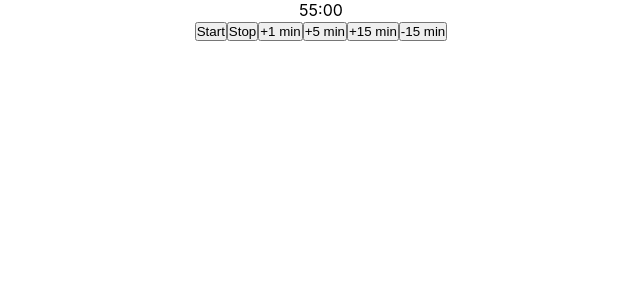
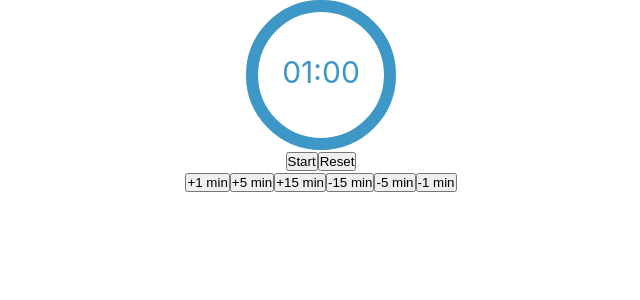
Before and after one commit to skiffter1337/react-timer, a React (Create React App) app: page / in a window 1280 px wide. Shown: the top 300 px of the page, without its empty margins (319-959 px from the left). Built offline with nearby package versions, Linux system fonts and the light colour scheme.

Commit message:
add progressbar, configure logic

```diff
--- a/src/Components/Timer/Timer.module.css
+++ b/src/Components/Timer/Timer.module.css
@@ -1,4 +1,9 @@
 .progressbar {
-    width: 300px;
-    height: 300px;
+    width: 150px;
+
 }
+
+.timerValue {
+    font-size: 160px;
+    border: 2px solid #ff0009;
+}
--- a/src/Components/Timer/Timer.tsx
+++ b/src/Components/Timer/Timer.tsx
@@ -3,75 +3,143 @@ import 'react-circular-progressbar/dist/styles.css';
 import {SuperButton} from "./SuperButton/SuperButton";
 import {Settings} from "./Settings/Settings";
 import s from './Timer.module.css'
+import {CircularProgressbar} from "react-circular-progressbar";
 
+type TimerControlButtonsConfigType = {
+    [key: number]: TimerControlButtonConfigType[]
+}
+type TimerControlButtonConfigType = {
+    text: string
+    callback: () => void
+}
 
 export const Timer = () => {
 
-
-    const [timeLeft, setTimeLeft] = useState(55 * 60)
-    const [isStarted, setIsStarted] = useState(false)
-    const [intervalId, setIntervalId] = useState(setInterval(()=> {}, 1000))
+    const [totalTime, setTotalTime] = useState<number>(0)
+    const [timeLeft, setTimeLeft] = useState(1 * 60)
+    const [timerStatus, setTimerStatus] = useState(0)
+    const [intervalId, setIntervalId] = useState(setInterval(() => {
+    }, 1000))
 
     let minutes = Math.floor(timeLeft / 60)
     let seconds = Math.floor((timeLeft - minutes * 60))
 
     useEffect(() => {
-        if(intervalId) {
+        if (intervalId) {
             setIntervalId(setInterval(() => {
-            isStarted &&
+                timerStatus === 1 &&
                 setTimeLeft((timeLeft) => timeLeft >= 1 ? timeLeft - 1 : 0)
-        }, 1000))
+            }, 100))
         }
+
         return () => {
             if (intervalId) {
                 clearInterval(intervalId)
             }
         }
-    }, [isStarted])
+    }, [timerStatus])
+
+    useEffect(() => {totalTime > 3600 && setTotalTime(3600)}, [totalTime])
 
     useEffect(() => {
-        if(timeLeft >= 3600) {
-            setTimeLeft(3600)
-        }
-        if(timeLeft < 0) {
+        timeLeft >= 3600 && setTimeLeft(3600)
+
+        if (timeLeft < 0) {
             setTimeLeft(0)
+            setTotalTime(0)
+            setTimerStatus(0)
         }
     }, [timeLeft])
 
 
     const start = () => {
-    setIsStarted(true)
+        clearInterval(intervalId)
+        setTimerStatus(1)
+        setTotalTime(timeLeft)
     }
+
     const stop = () => {
         clearInterval(intervalId)
-        setIsStarted(false)
+        setTimerStatus(2)
     }
+
+    const resume = () => setTimerStatus(1)
+
+    const reset = () => {
+        clearInterval(intervalId)
+        setTimerStatus(0)
+        setTimeLeft(0)
+    }
+
+
     const addOneMinute = () => {
         setTimeLeft(timeLeft + 60)
+        setTotalTime(totalTime + 60)
     }
-const addFiveMinute = () => {
+    const addFiveMinutes = () => {
         setTimeLeft(timeLeft + 300)
+        setTotalTime(totalTime + 300)
     }
-const addFiftenMinute = () => {
+    const addFifteenMinutes = () => {
         setTimeLeft(timeLeft + 1500)
+        setTotalTime(totalTime + 1500)
     }
-const removeFiftenMinute = () => {
+    const removeFifteenMinutes = () => {
         setTimeLeft(timeLeft - 1500)
+        setTotalTime(totalTime - 1500)
     }
+    const removeFiveMinutes = () => {
+        setTimeLeft(timeLeft - 300)
+        setTotalTime(totalTime - 300)
+    }
+    const removeOneMinute = () => {
+        setTimeLeft(timeLeft - 60)
+        setTotalTime(totalTime - 60)
+    }
+
+
+    const timerControlButtonsConfig: TimerControlButtonsConfigType = {
+        0: [
+            {text: "Start", callback: start},
+            {text: "Reset", callback: reset},
+        ],
+        1: [
+            {text: "Stop", callback: stop},
+            {text: "Reset", callback: reset},
+        ],
+        2: [
+            {text: "Resume", callback: resume},
+            {text: "Reset", callback: reset},
+        ]
+    }
+    const timerValueButtonsConfig = [
+        {label: "+1 min", callback: addOneMinute},
+        {label: "+5 min", callback: addFiveMinutes},
+        {label: "+15 min", callback: addFifteenMinutes},
+        {label: "-15 min", callback: removeFifteenMinutes},
+        {label: "-5 min", callback: removeFiveMinutes},
+        {label: "-1 min", callback: removeOneMinute}
+    ]
+
+    const controlButtons = timerControlButtonsConfig[timerStatus].map(({text, callback}, index) => <SuperButton
+        callback={callback} key={index} disabled={timeLeft <= 0}>{text}</SuperButton>)
+    const changeValueButtons = timerValueButtonsConfig.map(({label, callback}, index) => <SuperButton
+        callback={callback} key={index}>{label}</SuperButton>)
+
+
+    const progressbarText = `${minutes.toString().padStart(2, "0")}:${seconds.toString().padStart(2, "0")}`
+    const progressbarPercentage = Math.round(timeLeft / totalTime * 100)
+
 
     return (
         <div>
+            <CircularProgressbar value={progressbarPercentage} text={progressbarText} className={s.progressbar}/>
+
+            <div className={s.buttonsContainer}>
+                {controlButtons}
                 <div>
-                <span>{minutes.toString().padStart(2, "0")}</span>{":"}
-                <span>{seconds.toString().padStart(2, "0")}</span>
+                    {changeValueButtons}
                 </div>
-            <div className={s.buttonsContainer}>
-                <SuperButton callback={start}>Start</SuperButton>
-                <SuperButton callback={stop}>Stop</SuperButton>
-                <SuperButton callback={addOneMinute}>+1 min</SuperButton>
-                <SuperButton callback={addFiveMinute}>+5 min</SuperButton>
-                <SuperButton callback={addFiftenMinute}>+15 min</SuperButton>
-                <SuperButton callback={removeFiftenMinute}>-15 min</SuperButton>
             </div>
             <Settings/>
         </div>
```
Lines whose indentation alone changed are shown as unchanged.
